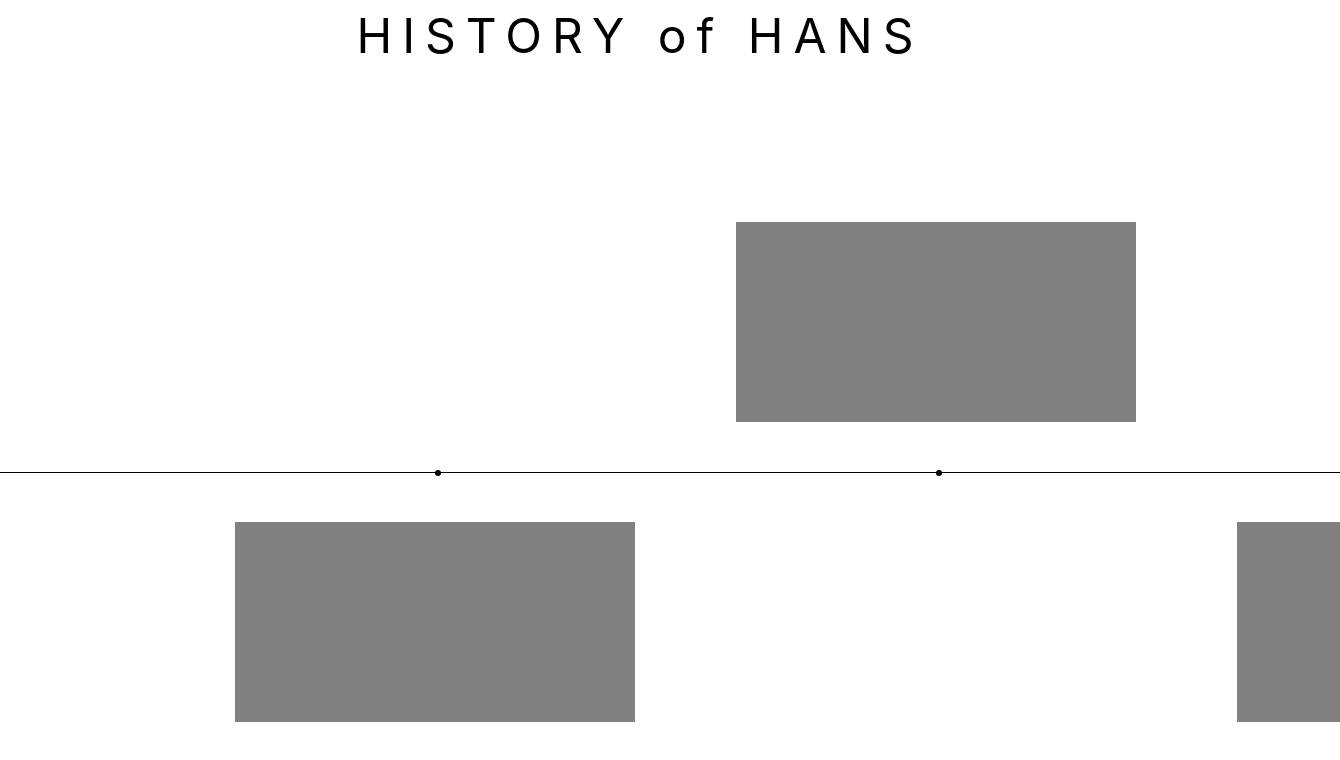
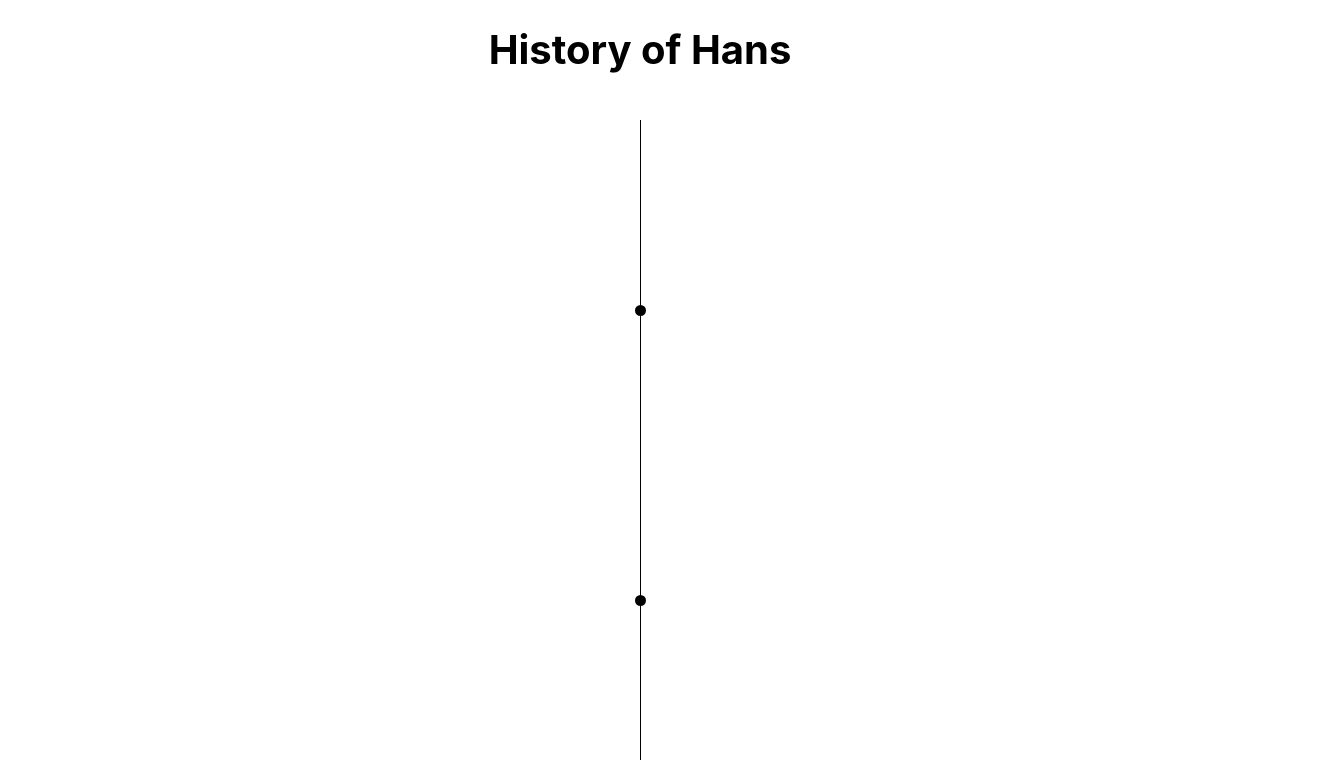
Before and after one commit to michaelgcord/hans, a React (Vite) app: page /#/timeline in a window 1280 px wide. Shown: the top 760 px of the page, 1340 px wide, since content can reach past the window. Built offline with nearby package versions, Linux system fonts and the light colour scheme.

Commit message:
build timeline template

```diff
--- a/src/assets/css/timeline.css
+++ b/src/assets/css/timeline.css
@@ -4,81 +4,70 @@
     display: flex;
     flex-direction: column;
     align-items: center;
+    padding: 20px 0;
+    box-sizing: border-box;
+    overflow-x: hidden;
 }
 
 .timeline-title {
-    font-size: 48px;
-    letter-spacing: 10px;
+    font-size: 40px;
+    font-weight: 700;
+    letter-spacing: -6%;
 }
 
-.timeline-box {
-    margin-top: 100px;
-    height: 600px;
-    width: 1400px;
-    /* border: solid red 1px; */
+.timeline-line {
+    height: 2000px;
+    width: 1px;
+    background-color: black;
+    margin: 40px 0;
+    position: relative;
     display: flex;
+    flex-direction: column;
+    align-items: center;
+}
+
+.card-item {
+    height: 200px;
+    width: 200px;
+    display: flex;
+    flex-direction: column;
     align-items: center;
     justify-content: center;
-    flex-direction: column;
-    overflow: hidden;
-    position: relative;
-
-}
-
-/* .timeline-line-container {
-    display: flex;
-    align-items: center;
-    justify-content: center;
-} */
-
-.timeline-line {
-    height: 1px;
-    width: 3000px;
-    background-color: black;
-    display: flex;
-    justify-content: space-evenly;
-    margin-left: 1600px;
-}
-
-.timeline-drag {
-    width: 1400px;
-    height: 40px;
-    /* border: solid pink 1px; */
-    margin-top: -320px;
-    z-index: 2;
-    cursor: pointer;
-}
-
-.timeline-card-container {
-    /* display: flex;
-    align-items: center;
-    justify-content: center;
-    flex-direction: column;
-    height: 200px; */
+    margin-top: 90px;
     position: relative;
 }
 
-.timeline-dot {
-    height: 6px;
-    width: 6px;
+.card-dot {
+    height: 11px;
+    width: 11px;
+    border-radius: 50%;
     background-color: black;
-    border-radius: 50%;
-    margin-top: -2px;
+    cursor: pointer;
+    transition: all .1s;
+    z-index: 3;
 }
 
-.timeline-card {
+.card-line {
+    width: 70px;
+    height: 1px;
+    background-color: black;
     position: absolute;
-    background-color: gray;
-    height: 200px;
-    width: 400px;
 }
 
-.down {
-    top: 50px;
-    left: -200px;
+.card-content {
+    width: 470px;
+    height: 300px;
+    border: solid black 1px;
+    position: absolute;
+    box-shadow: 0px 2px 1px rgba(0,0,0,0.5);
 }
 
-.up {
-    top: -250px;
-    left: -200px;
+.card-cover {
+    height: 315px;
+    width: 545px;
+    position: absolute;
+    z-index: 2;
+    background-color: white;
+    transition: left 0.2s ease;
+    /* border: solid red 1px; */
 }
--- a/src/pages/Timeline.jsx
+++ b/src/pages/Timeline.jsx
@@ -1,79 +1,17 @@
-import { useState, useEffect, useRef } from "react"
+import Card from "./timeline/Card"
 
 const Timeline = () => {
-    /**
-     * 5. Reintroduce dots and milestones
-     */
-    const [isDragging, setIsDragging] = useState(false)
-    const [startX, setStartX] = useState(0)
-    const [scrollLeft, setScrollLeft] = useState(0)
-    const scrollRef = useRef(null)
-    const things = [1, 2, 3, 4, 5]
-
-    useEffect(() => {
-        const trackMouse = (e) => {
-            if (!isDragging) {return}
-            const x = e.pageX - scrollRef.current.offsetLeft
-            const scroll = x - startX
-            scrollRef.current.scrollLeft = scrollLeft - scroll
-            console.log(scrollRef.current.scrollLeft)
-        }
-
-        window.addEventListener('mousemove', trackMouse)
-        return () => {
-            window.removeEventListener('mousemove', trackMouse)
-        }
-    }, [isDragging])
-
-    useEffect(() => {
-        const mouseup = () => {
-            setIsDragging(false)
-        }
-        window.addEventListener('mouseup', mouseup)
-        return () => {
-            window.removeEventListener('mouseup', mouseup)
-        }
-    }, [])
-
-    const handleMouseDown = (e) => {
-        setIsDragging(true)
-        setStartX(e.pageX - scrollRef.current.offsetLeft)
-        setScrollLeft(scrollRef.current.scrollLeft)
-    }
-
     return (
         <div className="timeline-container">
-            <div className="timeline-title">HISTORY of HANS</div>
-            <div ref={scrollRef} className="timeline-box">
-                <div className="timeline-line-container">
-                    <div className="timeline-line">
-                        <div className="timeline-card-container unselectable">
-                            <div className="timeline-dot"/>
-                            <div className="timeline-card down"></div>
-                        </div>
-                        <div className="timeline-card-container unselectable">
-                            <div className="timeline-dot"/>
-                            <div className="timeline-card up"></div>
-                        </div>
-                        <div className="timeline-card-container unselectable">
-                            <div className="timeline-dot"/>
-                            <div className="timeline-card down"></div>
-                        </div>
-                        <div className="timeline-card-container unselectable">
-                            <div className="timeline-dot"/>
-                            <div className="timeline-card up"></div>
-                        </div>
-                        <div className="timeline-card-container unselectable">
-                            <div className="timeline-dot"/>
-                            <div className="timeline-card down"></div>
-                        </div>
-                    </div>
+            <div className="timeline-title">History of Hans</div>
+            <div>
+                <div className="timeline-line">
+                    <Card direction={'left'}/>
+                    <Card direction={'right'}/>
+                    <Card direction={'left'}/>
+                    <Card direction={'right'}/>
                 </div>
             </div>
-            <div
-                className="timeline-drag"
-                onMouseDown={handleMouseDown}
-            />
         </div>
     )
 }
--- /dev/null
+++ b/src/pages/timeline/Card.jsx
@@ -0,0 +1,35 @@
+import { useState } from "react"
+
+const Card = ({direction}) => {
+    const [show, setShow] = useState(false)
+    const toggle = () => {
+        setShow(!show)
+    }
+
+    return (
+    <div className="card-item ">
+        <div onClick={toggle} className="card-dot"/>
+        <div className="card-line" style={{
+            left: direction === 'left'
+                ? "13%"
+                : "52%"
+        }}/>
+        <div className="card-content" style={{
+            left: direction === 'left'
+                ? "-223%"
+                : "87%"
+        }}/>
+        <div className="card-cover" style={{
+            left: direction === 'left'
+                ? show
+                    ? "-497%"
+                    : "-225%"
+                : show
+                    ? "324%"
+                    : "52%"
+        }}/>
+    </div>
+    )
+}
+
+export default Card
```
Also changed, not shown: src/pages/timeline/card1.jsx (deleted, +0 -7 lines).
